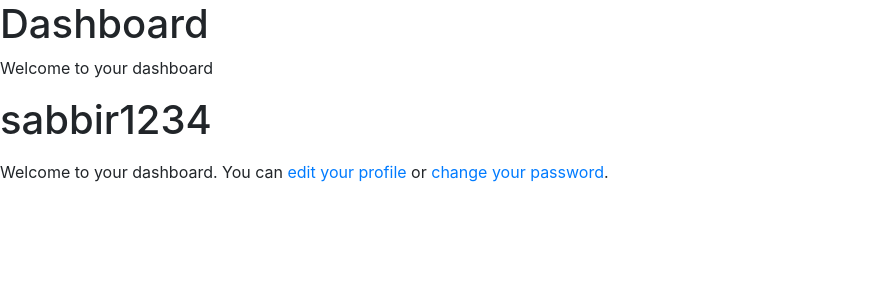
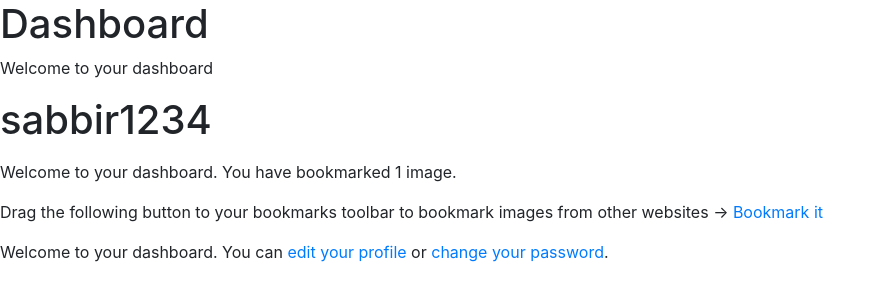
Before and after one commit to Sabbirdiu/socialmedia, a Django app: page /account/ in a window 1280 px wide. Shown: the part 56-357 px from the top of the page, without its empty margins (0-886 px from the left). Run offline with Django 3.2, Linux system fonts and the light colour scheme; a user stored in the database is signed in; data comes from the database, SQL or seed files in the repository; some libraries are stand-ins or nearby versions.

Commit message:
update the dashboard

```diff
--- a/templates/account/dashboard.html
+++ b/templates/account/dashboard.html
@@ -3,6 +3,13 @@
 {% block content %}
     <h1>Dashboard</h1>
     <p>Welcome to your dashboard <h1>{{user.username}}</h1> </p>
+
+    {% with total_images_created=request.user.images_created.count %}
+    <p>Welcome to your dashboard. You have bookmarked {{ total_images_created }} image{{ total_images_created|pluralize }}.</p>
+  {% endwith %}
+
+  <p>Drag the following button to your bookmarks toolbar to bookmark images from other websites → <a href="javascript:{% include "bookmarklet_launcher.js" %}" class="button">Bookmark it</a><p>
+
     <p>Welcome to your dashboard. You can <a href="{% url "profile" %}">edit your
         profile</a> or <a href="{% url "passwordChange" %}">change your
         password</a>.</p>
```
